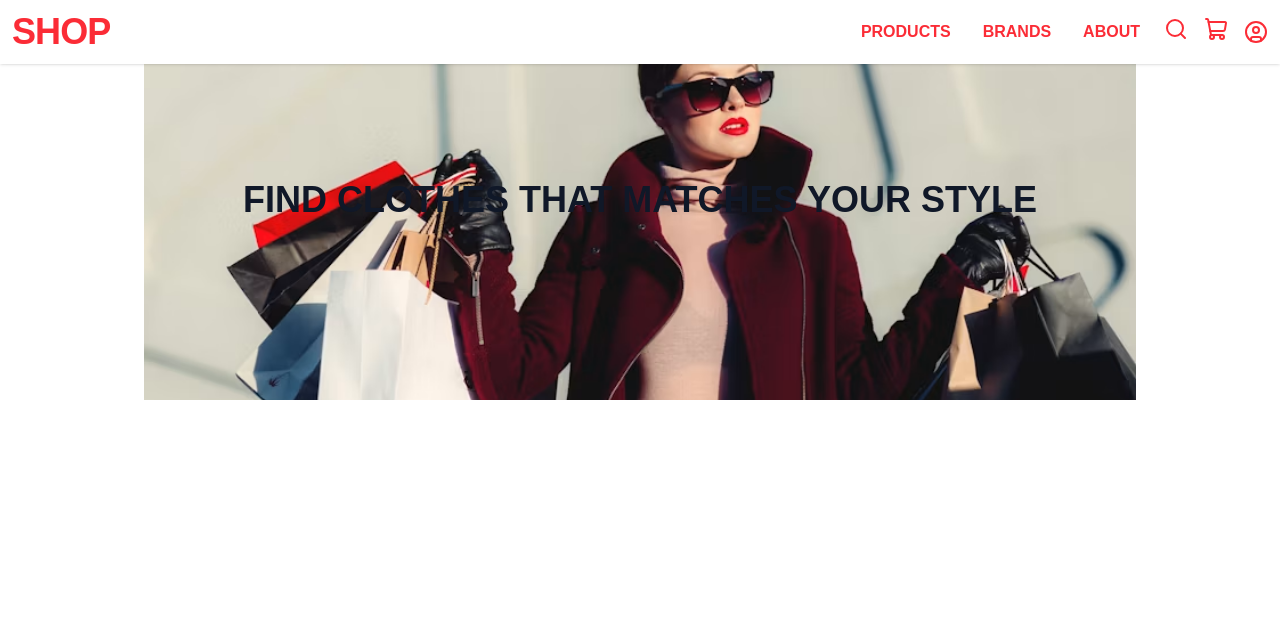
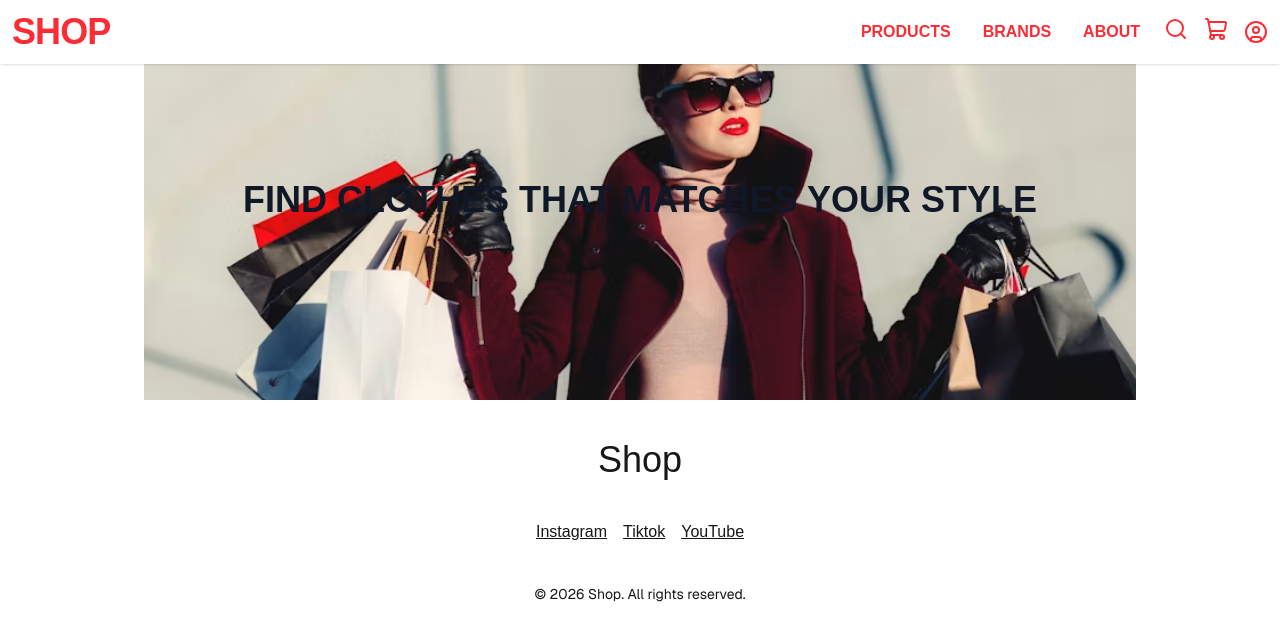
Before and after one commit to code043/shop, a Next.js app: page / in a window 1280 px wide. Shown: the top 640 px of the page. Built offline with nearby package versions, Linux system fonts and the light colour scheme; no server answers.

Commit message:
feat: footer

```diff
--- a/src/app/layout.tsx
+++ b/src/app/layout.tsx
@@ -4,6 +4,7 @@ import "./globals.css";
 import Navbar from "../components/navbar";
 import { AuthProvider } from "../context/auth";
 import { Providers } from "./providers";
+import Footer from "../components/footer";
 
 const geistSans = Geist({
   variable: "--font-geist-sans",
@@ -34,6 +35,7 @@ export default function RootLayout({
         <Providers>
           <Navbar />
           <main className="w-full max-w-5xl mx-auto px-4">{children}</main>
+          <Footer />
         </Providers>
       </body>
     </html>
--- /dev/null
+++ b/src/components/footer.tsx
@@ -0,0 +1,28 @@
+import Link from "next/link";
+
+export default function Footer() {
+  return (
+    <footer className="w-full ">
+      <div className="max-w-5xl mx-auto px-4 py-10 flex flex-col items-center">
+
+        <Link href={"/"}>
+          <h1 className="text-center text-4xl">Shop</h1>
+        </Link>
+
+
+        <ul className="flex justify-center gap-4 mt-10">
+          <li className="underline">Instagram</li>
+          <li className="underline">Tiktok</li>
+          <li className="underline">YouTube</li>
+        </ul>
+
+        <div className="text-center my-10 text-sm font-sans">
+          © 2026 Shop. All rights reserved.
+        </div>
+        <div>
+
+        </div>
+      </div>
+    </footer>
+  );
+}
```
